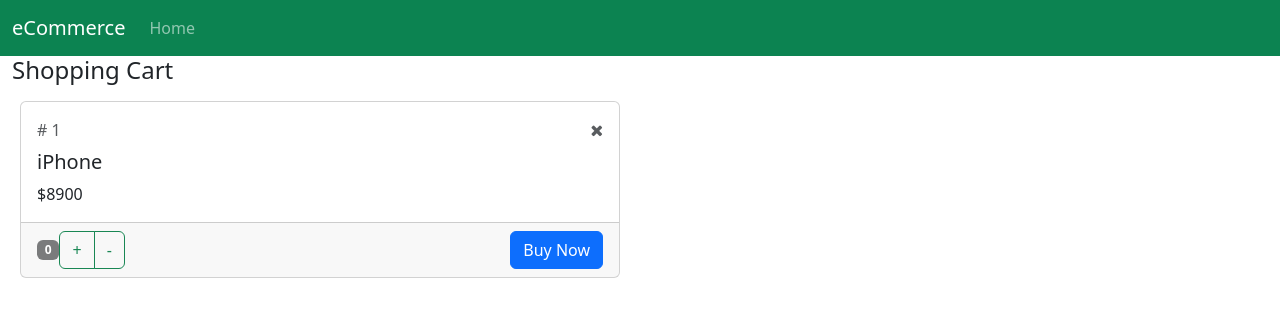
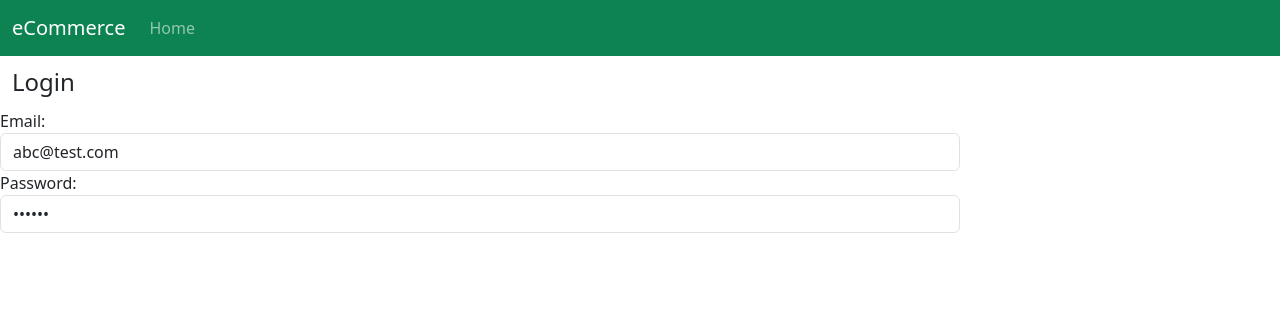
Before and after one commit to marinaivanovadev/my-first-app, a React (Create React App) app: page / in a window 1280 px wide. Shown: the top 316 px of the page. Built offline with nearby package versions, Linux system fonts and the light colour scheme.

Commit message:
Basic Form

```diff
--- a/src/App.jsx
+++ b/src/App.jsx
@@ -1,6 +1,7 @@
 import React, { Component } from "react";
 import NavBar from "./NavBar";
-import ShoppingCart from "./ShoppingCart";
+// import ShoppingCart from "./ShoppingCart";
+import Login from "./Login";
 
 export default class App extends
 Component {
@@ -8,7 +9,7 @@
         return (
             <React.Fragment>
                 <NavBar />
-                <ShoppingCart x="10" />
+                <Login />
             </React.Fragment>
         );
     }
--- /dev/null
+++ b/src/Login.jsx
@@ -0,0 +1,36 @@
+import React, { Component } from "react";
+
+export default class Login extends Component {
+
+    constructor(props)
+    {
+        super(props);
+        this.state = {
+            email: "abc@test.com", password: "abc123"};
+    }
+    render() {
+        return (
+            <div className="col-lg-9">
+                <h4 className="m-1 p-2 boarder-bottom">Login</h4>
+
+                <div className="form-group form-row">
+                    <label className="col-lg-4">Email:</label>
+                    <input
+                        type="text"
+                        className="form-control"
+                        value={this.state.email} />
+                </div>
+
+                <div className="form-group form-row">
+                    <label className="col-lg-4">Password:</label>
+                    <input
+                        type="password"
+                        className="form-control"
+                        value = {this.state.password}
+
+                    />
+                </div>
+            </div>
+    );
+}
+}
--- a/src/Product.jsx
+++ b/src/Product.jsx
@@ -4,7 +4,7 @@
 {
     constructor(props) {
         super(props);
-        console.log("constructor -Product")
+        console.log("constructor -Product");
 
         this.state = {
             product: this.props.product,
--- a/src/ShoppingCart.jsx
+++ b/src/ShoppingCart.jsx
@@ -11,11 +11,11 @@
         this.state = {
         products: [
             { id: 1, productName: "iPhone", price: 8900, quantity: 0 },
-            // { id: 2, productName: "MacBook Pro", price: 1299, quantity: 0 },
-            // { id: 3, productName: "Samsung Galaxy S21", price: 999, quantity: 0 },
-            // { id: 4, productName: "Sony PlayStation 5", price: 499, quantity: 0 },
-            // { id: 5, productName: "Bose QuietComfort 45 Headphones", price: 329, quantity: 0 },
-            // { id: 6, productName: "Samsung 55\" 4K Smart TV", price: 899, quantity: 0 }
+            { id: 2, productName: "MacBook Pro", price: 1299, quantity: 0 },
+            { id: 3, productName: "Samsung Galaxy S21", price: 999, quantity: 0 },
+            { id: 4, productName: "Sony PlayStation 5", price: 499, quantity: 0 },
+            { id: 5, productName: "Bose QuietComfort 45 Headphones", price: 329, quantity: 0 },
+            { id: 6, productName: "Samsung 55\" 4K Smart TV", price: 899, quantity: 0 }
         ],
     };
     }
@@ -66,7 +66,11 @@
     }
 
 
-
+    componentDidCatch(error, info) {
+        // console.log("componentDidCatch - Shopping cart");
+        // console.log(error, info);
+        // localStorage.lastError = `${error}\n${JSON.stringify(info)}`;
+ }
     //executes when the user click on + button
     handleIncrement = (product, maxValue) => {
     //get index of selected product
```
